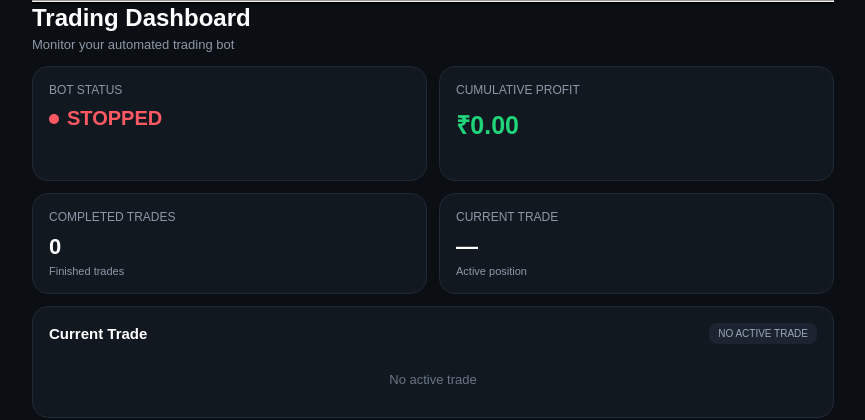
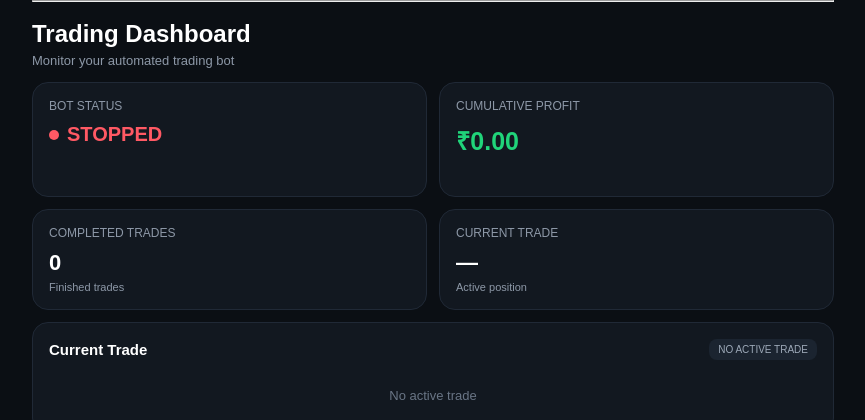
Before and after one commit to aditya413507/kotak-bot, a Flask app: page / in a window 1280 px wide. Shown: the part 92-512 px from the top of the page, without its empty margins (207-1072 px from the left). Run offline with Flask 3, Linux system fonts and the light colour scheme.

Commit message:
Update index.html

```diff
--- a/templates/index.html
+++ b/templates/index.html
@@ -372,7 +372,8 @@
 
     </div>
 
-<hr><hr color="black">
+<hr>
+    <br>
 
 
     <!-- PAGE TITLE -->
```
